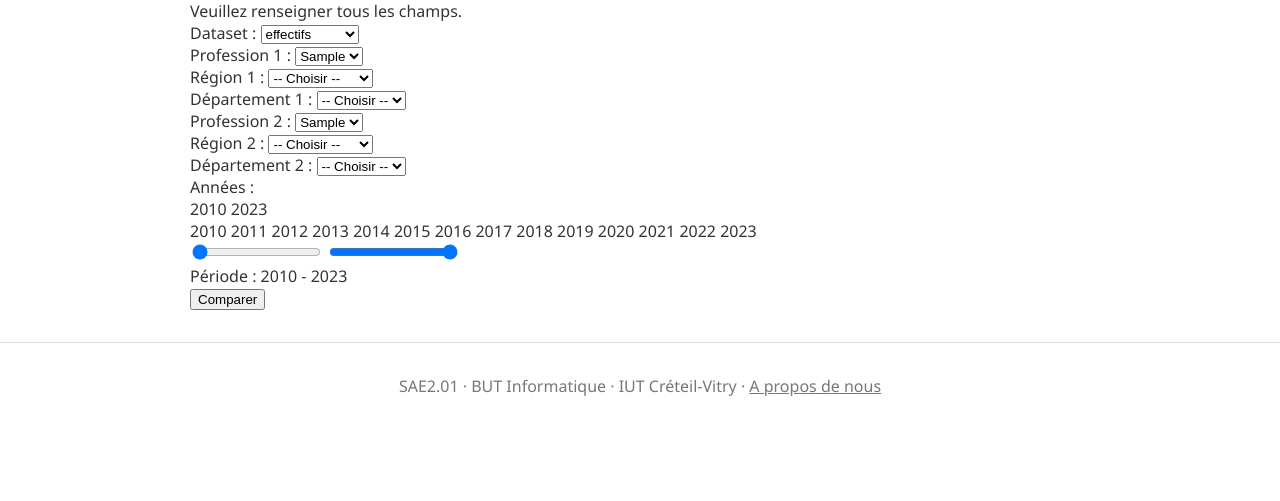
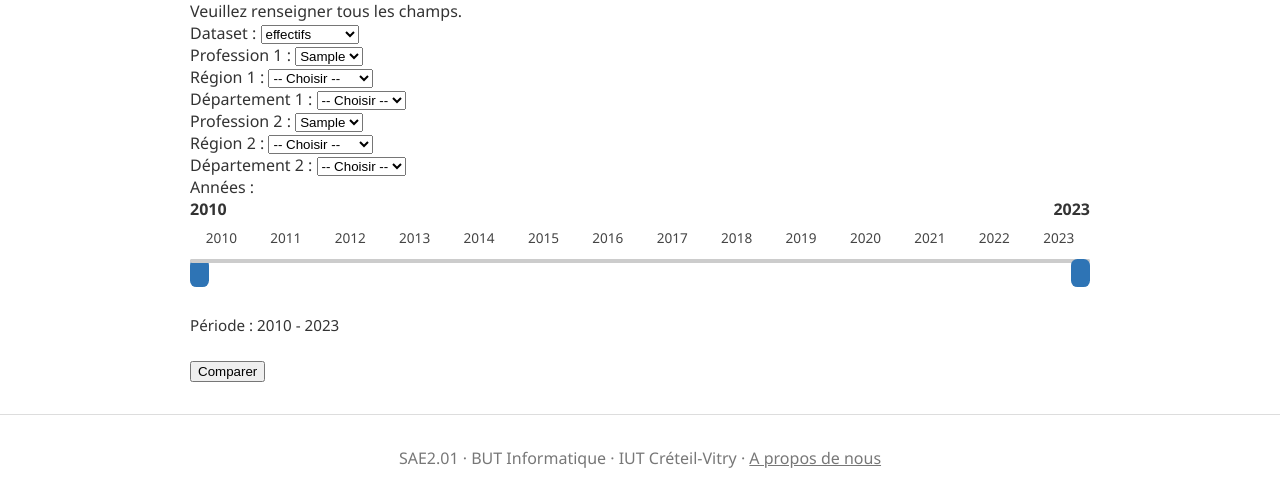
Before and after one commit to AG7dev/SAE201, a Flask app: page /comparaison in a window 1280 px wide. Shown: the part 330-831 px from the top of the page. Before the commit the page ends 726 px from the top, so only its background shows below. Run offline with Flask 3, Linux system fonts and the light colour scheme; tables that the repository leaves empty hold one stand-in row (values such as "Sample post").

Commit message:
fix(comparaison): Finalise la gestion de la periode de comparaison
Corrige le style et l'interaction du slider double poignée.
Ajoute la validation backend des années pour garantir une période comprise entre 2010 et 2023.
Supprime les ajustements temporaires de debug.

```diff
--- a/controllers/comparaison.py
+++ b/controllers/comparaison.py
@@ -103,6 +103,19 @@ def afficher():
         type=int
     )
 
+    if annee_debut and not (2010 <= annee_debut <= 2023):
+        return render_template(
+            "erreur.html",
+            message="Année début invalide."
+        ), 400
+
+
+    if annee_fin and not (2010 <= annee_fin <= 2023):
+
+        return render_template(
+            "erreur.html",
+            message="Année fin invalide."
+        ), 400
 
     rafraichir_force = (
         request.args.get("force_refresh") == "1"
@@ -142,9 +155,16 @@ def afficher():
         # Année unique
         # ==========================
 
-        if annee_debut and annee_fin is None:
+        if annee_debut and not annee_fin:
+            annee_fin = annee_debut
 
-            annee_fin = annee_debut
+        elif annee_debut and annee_fin:
+            if annee_debut > annee_fin:
+
+                return render_template(
+                    "erreur.html",
+                    message="L'année de début doit être inférieure ou égale à l'année de fin."
+                ), 400
 
 
 
--- a/static/css/style.css
+++ b/static/css/style.css
@@ -132,3 +132,142 @@ footer {
 footer a {
     color: #777;
 }
+
+/* CSS lié au slider année pour la page de comparaison */
+.annee-slider {
+    margin-bottom: 1.5rem;
+}
+
+
+.annee-slider__labels {
+    display: flex;
+    justify-content: space-between;
+    margin-bottom: 0.5rem;
+    font-weight: bold;
+}
+
+
+.annee-slider__track {
+    display: flex;
+    justify-content: space-between;
+    gap: 0.1rem;
+    margin-bottom: 0.75rem;
+    font-size: 0.85rem;
+    color: #444;
+}
+
+
+.annee-slider__tick {
+    flex: 1;
+    text-align: center;
+    white-space: nowrap;
+}
+
+
+/* Zone contenant les deux curseurs */
+.annee-slider__controls {
+    position: relative;
+    height: 3rem;
+}
+
+
+/* Les deux sliders sont superposés */
+.annee-slider__controls input[type="range"] {
+
+    position: absolute;
+
+    top: 0;
+    left: 0;
+
+    width: 100%;
+
+    margin: 0;
+    padding: 0;
+
+    background: transparent;
+
+    appearance: none;
+    -webkit-appearance: none;
+}
+
+
+/* Ordre des curseurs */
+#annee_debut {
+    z-index: 2;
+}
+
+
+#annee_fin {
+    z-index: 3;
+}
+
+
+/* Curseur Chrome / Edge / Safari */
+.annee-slider__controls input[type="range"]::-webkit-slider-thumb {
+
+    appearance: none;
+    -webkit-appearance: none;
+
+    width: 1.2rem;
+    height: 1.8rem;
+
+    border-radius: 0.4rem;
+
+    background: #2E74B5;
+
+    cursor: pointer;
+
+}
+
+
+/* Curseur Firefox */
+.annee-slider__controls input[type="range"]::-moz-range-thumb {
+
+    width: 1.2rem;
+    height: 1.8rem;
+
+    border-radius: 0.4rem;
+
+    background: #2E74B5;
+
+    border: none;
+
+    cursor: pointer;
+
+}
+
+
+/* Barre Chrome / Edge / Safari */
+.annee-slider__controls input[type="range"]::-webkit-slider-runnable-track {
+
+    height: 0.3rem;
+
+    background: #ccc;
+
+    border-radius: 0.3rem;
+
+}
+
+
+/* Barre Firefox */
+.annee-slider__controls input[type="range"]::-moz-range-track {
+
+    height: 0.3rem;
+
+    background: #ccc;
+
+    border-radius: 0.3rem;
+
+}
+
+
+/* Texte sous le slider */
+.annee-slider__info {
+
+    margin-top: 0.5rem;
+
+    font-size: 0.95rem;
+
+    color: #333;
+
+}
```
